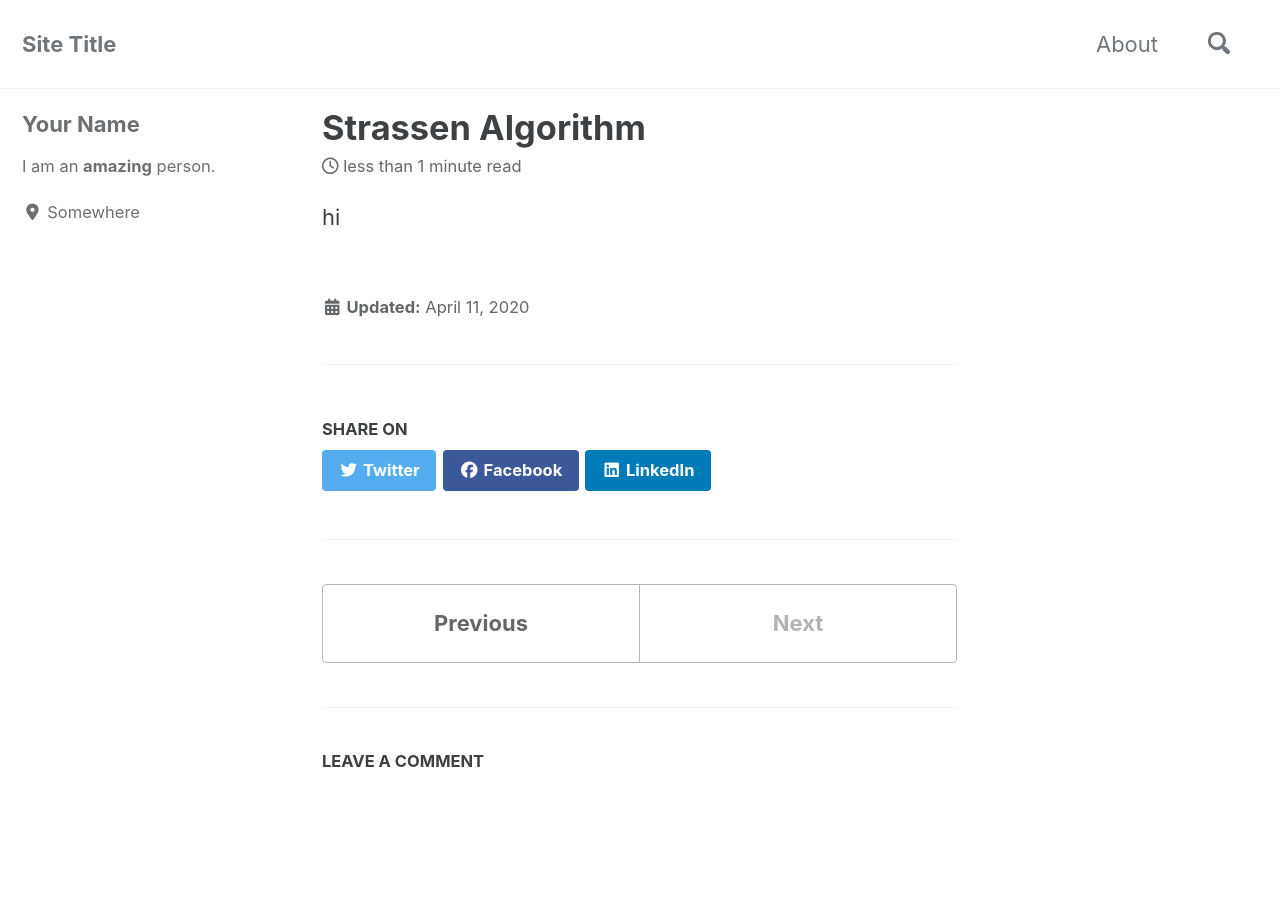
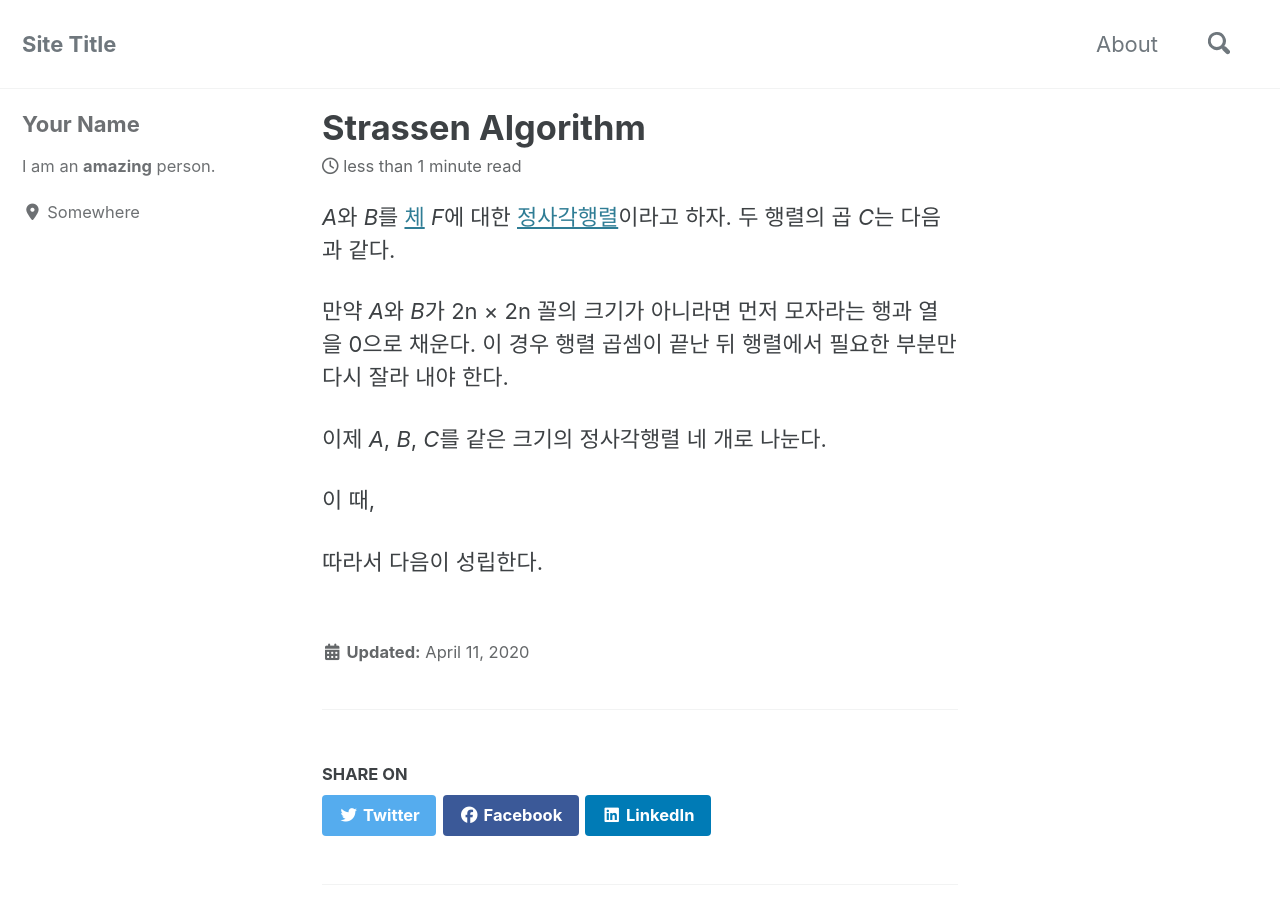
Before and after one commit to mini-0/mini-0.github.io, a Jekyll site: the page built from _posts/2020-04-12-Strassen-Algorithm.md, in a window 1280 px wide and 900 px high. Built offline with Jekyll 4.4.1, drawn with Linux system fonts in a browser that asks for light colours; cached includes are drawn as plain includes; nearby versions of some CDN libraries.

Commit message:
config done

```diff
--- a/_posts/2020-04-12-Strassen-Algorithm.md
+++ b/_posts/2020-04-12-Strassen-Algorithm.md
@@ -4,4 +4,18 @@ title: "Strassen Algorithm"
 date: 2020-04-12 05:37 +09:00
 ---
 
-hi
+*A*와 *B*를 [체](https://ko.wikipedia.org/wiki/체_(수학)) *F*에 대한 [정사각행렬](https://ko.wikipedia.org/wiki/행렬#정사각행렬)이라고 하자. 두 행렬의 곱 *C*는 다음과 같다.
+
+
+
+만약 *A*와 *B*가 2n × 2n 꼴의 크기가 아니라면 먼저 모자라는 행과 열을 0으로 채운다. 이 경우 행렬 곱셈이 끝난 뒤 행렬에서 필요한 부분만 다시 잘라 내야 한다.
+
+이제 *A*, *B*, *C*를 같은 크기의 정사각행렬 네 개로 나눈다.
+
+
+
+이 때,
+
+
+
+따라서 다음이 성립한다.
```
